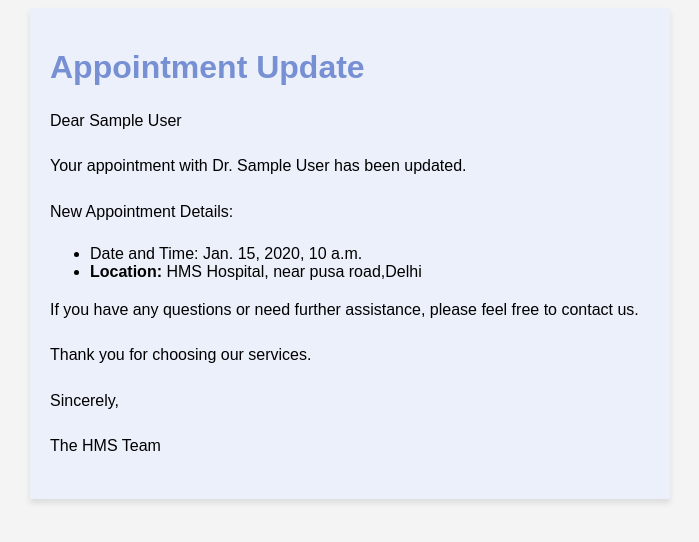
After one commit to himanshu-sharmav/HMS, a Django app: template Management_System/templates/email_template/update_email.html in a window 1280 px wide. The commit adds this page. Shown: the top 542 px of the page, without its empty margins (290-989 px from the left). Run offline with Django 3.2, Linux system fonts and the light colour scheme; tables that the repository leaves empty hold one stand-in row (values such as "Sample post"); the template is opened without the code that fills it: values that come from a table or form of the project are taken from there, most other values are stand-ins (such as "Sample title", 1, 10 or a date in 2020).

Commit message:
updated updated api and email template

```diff
--- a/Management_System/templates/email_template/email_generate.html
+++ b/Management_System/templates/email_template/email_generate.html
@@ -46,8 +46,8 @@
 <body>
     <div class="container">
         <h1>Appointment Confirmation</h1>
-        <p>Dear {{ patient.user.first_name }} {{ patient.user.last_name}},</p>
-        <p>Your appointment with Dr. {{doctor.user.first_name}} {{doctor.user.last_name}} has been successfully booked at HMS.</p>
+        <p>Dear {{ patient.userd.first_name }} {{ patient.userd.last_name}},</p>
+        <p>Your appointment with Dr. {{doctor.userd.first_name}} {{doctor.userd.last_name}} has been successfully booked at HMS.</p>
         <div class="appointment-details">
             <h2>Appointment Details:</h2>
             <p><strong>Date:</strong> {{ appoint.appointment_date }}</p>
--- a/Management_System/templates/email_template/reject_email.html
+++ b/Management_System/templates/email_template/reject_email.html
@@ -62,14 +62,14 @@
     <div class="container">
         <h1>Appointment Rejection</h1>
         <p>Dear {{ patient.user.first_name}} {{patient.user.last_name}},</p>
-        <p>We regret to inform you that your appointment with Dr. {{ doctor.user.first_name}} {{ doctor.user.last_name}} at HMS has been rejected.</p>
+        <p>We regret to inform you that your appointment with Dr. {{ doctor.user.first_name}} {{ doctor.user.last_name}} at HMS has been rejected and your money has been refunded.</p>
         <div class="appointment-details">
             <h2>Appointment Details:</h2>
             <p><strong>Date:</strong> {{ appoint.appointment_date }}</p>
             <!-- <p><strong>Time:</strong> [Appointment Time]</p> -->
             <p><strong>Location:</strong> HMS Hospital, near pusa road,Delhi</p>
         </div>
-        <p>If you have any questions or need further assistance, please contact us at [Hospital Contact].</p>
+        <p>If you have any questions or need further assistance, please contact us at 5874898652.</p>
         <p>Best regards,<br>HMS</p>
     </div>
 </body>
--- /dev/null
+++ b/Management_System/templates/email_template/update_email.html
@@ -0,0 +1,49 @@
+<!DOCTYPE html>
+<html>
+<head>
+    <meta charset="utf-8">
+    <title>Appointment Update</title>
+    <style>
+        body {
+            font-family: Arial, sans-serif;
+            background-color: #f4f4f4;
+        }
+
+        .container {
+            max-width: 600px;
+            margin: 0 auto;
+            padding: 20px;
+            background-color:  #ecf0fa;
+            box-shadow: 0 4px 6px rgba(0, 0, 0, 0.1);
+        }
+
+        h1 {
+            color: #7790d3;
+        }
+
+        p {
+            font-size: 16px;
+            line-height: 1.6;
+            margin-bottom: 20px;
+        }
+
+    </style>
+</head>
+<body>
+    <div class="container">
+        <h1>Appointment Update</h1>
+        <p>Dear {{ patient.userd.first_name }} {{ patient.userd.last_name}}<p>
+        <p>Your appointment with Dr. {{doctor.userd.first_name}} {{doctor.userd.last_name}} has been updated.</p>
+        <p>New Appointment Details:</p>
+        <ul>
+            <li>Date and Time: {{ appoint.appointment_date }}</li>
+            <li><strong>Location:</strong> HMS Hospital, near pusa road,Delhi</li>
+        </ul>
+        <p>If you have any questions or need further assistance, please feel free to contact us.</p>
+        <p>Thank you for choosing our services.</p>
+        <p>Sincerely,</p>
+        <p>The HMS Team</p>
+
+    </div>
+</body>
+</html>
--- a/Management_System/urls.py
+++ b/Management_System/urls.py
@@ -21,6 +21,8 @@ urlpatterns =[
     path('prescription',views.prescription,name='prescription'),
     path('Elements',views.navpane,name='Elements'),
     path('depart_count',views.depart_count,name='depart_count'),
+    path('users_count',views.all_users_count,name='users_count'),
+
 
 ]
 # if settings.DEBUG:
```
Also changed, not shown: Management_System/views.py (+28 -1 lines), 1 other file.
